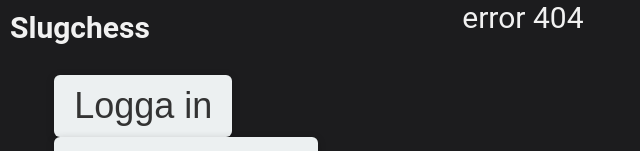
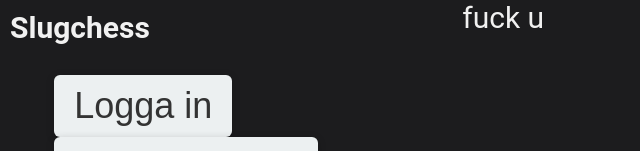
Before and after one commit to Mrsluggan/ChessSlug, a React (Create React App) app in the folder chessslug/: page / in a window 1280 px wide. Before the commit this address had no page. Shown: the top 151 px of the page, without its empty margins (0-640 px from the left). Built offline with nearby package versions, Linux system fonts and the light colour scheme.

Commit message:
usercontex

```diff
--- a/chessslug/src/App.tsx
+++ b/chessslug/src/App.tsx
@@ -1,13 +1,16 @@
-import React, { useEffect, useState } from 'react';
+import React, { useEffect, useState, createContext } from 'react';
 
 import { Routes, Route, BrowserRouter } from 'react-router-dom';
 
 import Home from './Pages/Home';
 import Sidebar from './Components/Navbar/Sidebar';
 import { getAuthToken, request } from './axios_helper';
+export const UserLoggedInContext = createContext(false);
 
 function App() {
-  const [isLoggedIn, setLoggedIn] = useState(false)
+  const [isLoggedIn, setLoggedIn] = useState(false);
+
+
   const handleSetLoggedIn = () => {
     setLoggedIn(!isLoggedIn);
   }
@@ -29,16 +32,18 @@ function App() {
   return (
     <div className="App" style={{ height: "100%", display: "flex", }}>
       <BrowserRouter>
-        <Sidebar handleSetLoggedIn={handleSetLoggedIn} isLoggedIn={isLoggedIn} />
-        <Routes>
-          {isLoggedIn && (
-            <>
-              <Route index element={<Home />} />
-            </>
-          )}
-          <Route path="*" element={<> error 404</>} />
+        <UserLoggedInContext.Provider value={isLoggedIn}>
 
-        </Routes>
+          <Sidebar handleSetLoggedIn={handleSetLoggedIn} />
+          <Routes>
+
+            <Route index element={<Home />} />
+
+            <Route path="*" element={<> error 404</>} />
+
+          </Routes>
+        </UserLoggedInContext.Provider>
+
       </BrowserRouter>
 
     </div>
--- a/chessslug/src/Components/Navbar/Sidebar.tsx
+++ b/chessslug/src/Components/Navbar/Sidebar.tsx
@@ -2,18 +2,21 @@ import React from 'react'
 import LoginFunction from '../userFunctions/LoginFunction';
 import { handleLogout } from '../userFunctions/userRestFunctions';
 import Register from '../userFunctions/Register';
-
+import { useContext } from 'react';
+import { UserLoggedInContext } from '../../App';
 
 interface SidebarProps {
-    isLoggedIn: boolean
     handleSetLoggedIn: () => void;
 }
 
-export default function Sidebar({ isLoggedIn, handleSetLoggedIn }: SidebarProps) {
+export default function Sidebar({ handleSetLoggedIn }: SidebarProps) {
+    const isLoggedIn = useContext(UserLoggedInContext);
+
     const handleButton = () => {
         handleLogout();
         handleSetLoggedIn();
     }
+
     return (
         <div style={{ backgroundColor: "#1c1c1e", height: "100vh", padding: "10px", display: "flex", flexDirection: "column", justifyContent: "space-between" }}>
             <div className='upperSidebar'>
--- a/chessslug/src/Pages/Chessboard/ChessLogic.tsx
+++ b/chessslug/src/Pages/Chessboard/ChessLogic.tsx
@@ -23,7 +23,7 @@ export const sendMove = async (gameId: number, fX: number, fY: number, tX: numbe
 };
 export const createBoard = async () => {
     try {
-        const response = await request("GET", "/createChess", "");
+        const response = await request("POST", `/create/gameState`, "");
         return response;
     } catch (error) {
         console.log(error);
--- a/chessslug/src/Pages/Home.tsx
+++ b/chessslug/src/Pages/Home.tsx
@@ -1,12 +1,18 @@
 import React from 'react'
 import { request, setAuthToken, getAuthToken } from "./../axios_helper"
-import { useEffect, useState } from 'react'
+
+import { useEffect, useState, useContext } from 'react'
+import { UserLoggedInContext } from '../App';
+
 import Board from './Chessboard/Board';
 export default function Home() {
     const [allCurrentGames, setAllCururentGames] = useState<[]>([])
     const [currentGameId, setCurrentGameId] = useState<number | null>(null);
+    const isLoggedIn = useContext(UserLoggedInContext);
 
     useEffect(() => {
+        console.log(isLoggedIn);
+
         if (getAuthToken()) {
             request("GET", "/gameState/all").then((response) => {
                 setAllCururentGames(response.data);
@@ -16,23 +22,29 @@ export default function Home() {
                 setAuthToken("");
             })
         }
-    }, [])
+    }, [isLoggedIn])
 
     const joingame = (gameId: any) => {
         console.log(gameId);
         setCurrentGameId(gameId);
     }
+    const createGame = (gameId: any) => {
+        console.log(gameId);
+        setCurrentGameId(gameId);
+    }
+
 
 
     return (
 
         <div style={{}}>
-
+            {isLoggedIn ? (
+                <>
                     {!currentGameId ? (
                         <div style={{}}>
                             <div className='choseMode' style={{}}>
                                 <div className='modeContainer' style={{}}>
-                            <button>Skapa spel</button>
+                                    <button onClick={createGame}>Skapa spel</button>
                                     <ul style={{}}>
                                         {allCurrentGames.length > 0 &&
                                             allCurrentGames.map((data: any, index) => (
@@ -53,7 +65,11 @@ export default function Home() {
                         <div style={{ display: "flex", justifyContent: "center", alignItems: "center" }}>
                             <Board gameId={currentGameId} />
                         </div>
+                    )}</>
+            ) : (
+                <div>fuck u</div>
             )}
+
 
         </div>
     )
```
Lines whose indentation alone changed are shown as unchanged.
